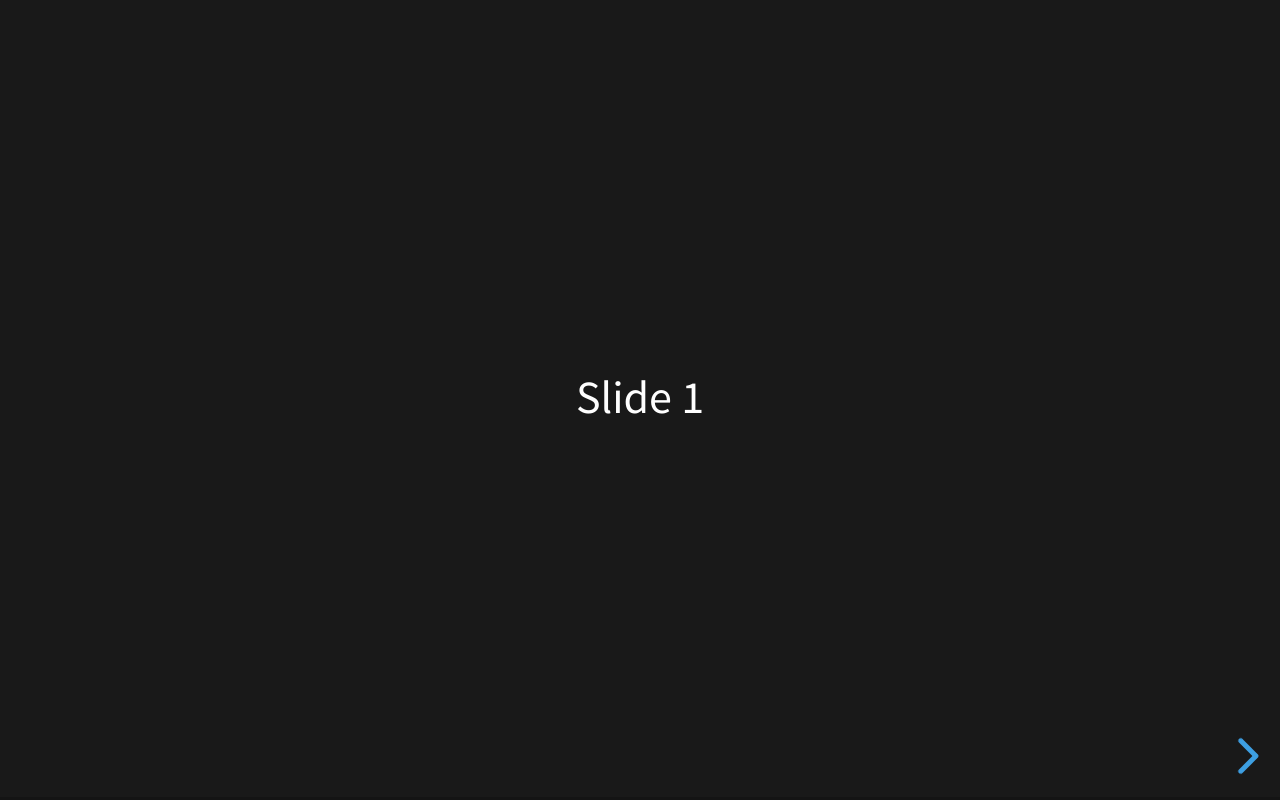
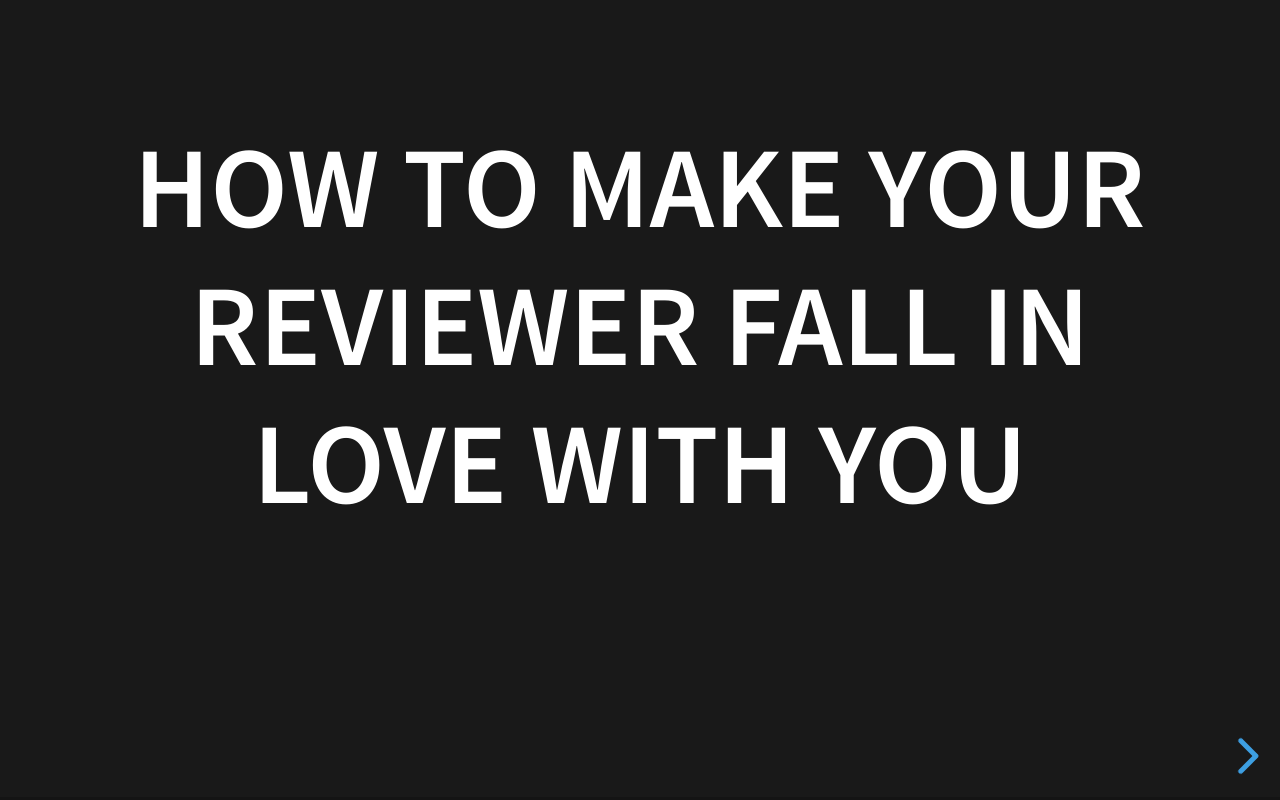
Before and after one commit to benedicteb/finn-tech-day-2021-lightning-talk-how-to-make-your-reviewer, a website: page index.html in a window 1280 px wide. Drawn offline with Linux system fonts and the light colour scheme.

Commit message:
F Add talk.md with slide source

```diff
--- a/index.html
+++ b/index.html
@@ -16,8 +16,13 @@
 	<body>
 		<div class="reveal">
 			<div class="slides">
-				<section>Slide 1</section>
-				<section>Slide 2</section>
+				<section data-markdown="talk.md"
+						 data-separator="^\n\n\n"
+						 data-separator-vertical="^\n\n"
+						 data-separator-notes="^Note:"
+						 data-charset="utf-8">
+
+				</section>
 			</div>
 		</div>
 
--- /dev/null
+++ b/talk.md
@@ -0,0 +1,5 @@
+# How to make your reviewer fall in love with you
+
+
+
+# I am
```
